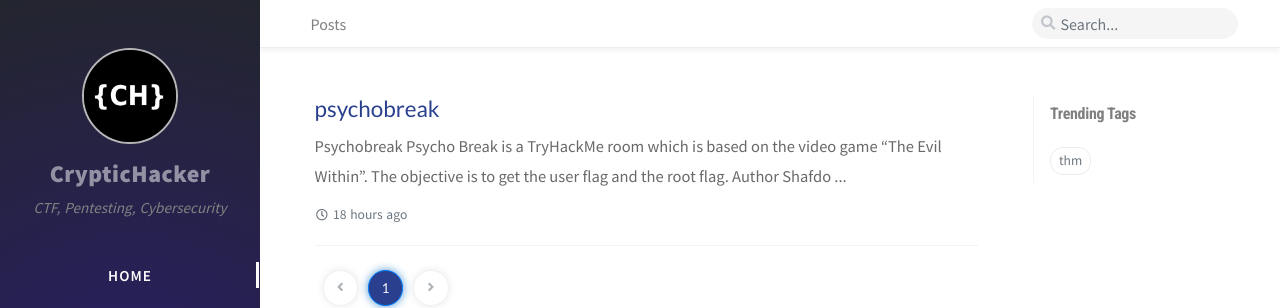
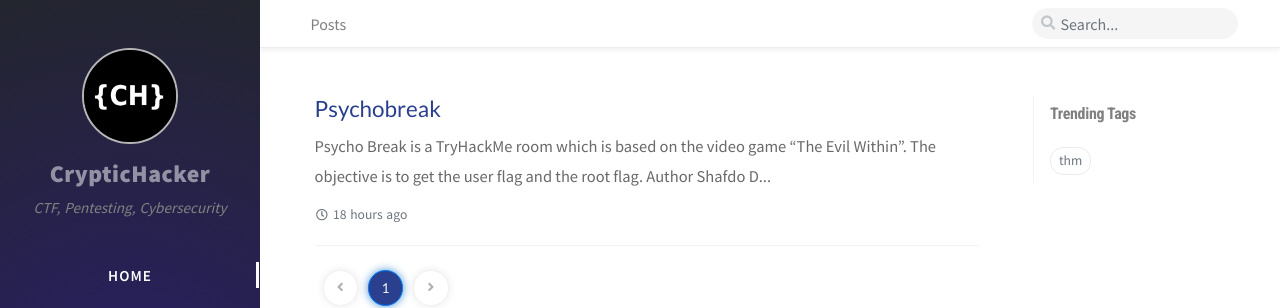
Before and after one commit to cryptichacker/cryptichacker.github.io, a Jekyll site: the page built from index.html, in a window 1280 px wide. Shown: the top 308 px of the page. Built offline with Jekyll 4.4.1, drawn with Linux system fonts in a browser that asks for light colours; nearby versions of some CDN libraries; the list of posts is cut into pages by our own code; comment, search, counter and statistics services are not loaded.

Commit message:
Update 2020-11-14-psychobreak.md

```diff
--- a/_posts/2020-11-14-psychobreak.md
+++ b/_posts/2020-11-14-psychobreak.md
@@ -1,14 +1,12 @@
 ---
 layout: post
-title: psychobreak
+title: Psychobreak
 date: 2020-11-14 19:00:00 +0000
 categories: [Tryhackme, Easy]
 tags: [thm]
 image: /assets/img/tryhackme/psychobreak/room_icon.jpeg
 ---
 
-# **Psychobreak**
----
 
 Psycho Break is a TryHackMe room which is based on the video game “The Evil Within”. The objective is to get the user flag and the root flag.
 
@@ -21,7 +19,7 @@
 
 First up is enumeration
 
-## #Task #1
+## Task 1
 ---
 
 ![nmap](/assets/img/tryhackme/psychobreak/3.png)
@@ -29,7 +27,7 @@
 <p>A simple nmap scan would give the answers to the first task. So I tried to login to the ftp service. Anonymous login is not enabled in ftp service. So let’s move on to http.</p>
 
 
-## #Task #2
+## Task 2
 ---
 
 ![http_service](/assets/img/tryhackme/psychobreak/4.png)
@@ -45,7 +43,7 @@
 
 ![Locker_room](/assets/img/tryhackme/psychobreak/7.png)
 <br>
-<p>At first I thought it was rot13 encoded but I was wrong. Go the link *[vigenere-solver](https://www.guballa.de/vigenere-solver)* and choose the correct variant given in the image to decode the text</p>
+<p>At first I thought it was rot13 encoded but I was wrong. Go the link [**vigenere-solver**](https://www.guballa.de/vigenere-solver) and choose the correct variant given in the image to decode the text</p>
 
 ![decode](/assets/img/tryhackme/psychobreak/8.png)
 <br>
@@ -89,7 +87,7 @@
 <br>
 <p>I downloaded the two files after moving into the other directory that was returned in the response.</p>
 
-## #Task #3
+## Task 3
 ---
 <br>
 <p>The text file is just a message so I extracted the zip file. Extract the contents of the image file using binwalk since it was corrupted.</p>
@@ -98,7 +96,7 @@
 binwalk -e image.jpg
 </pre>
 <br>
-<p>After listening to the .wav file I found that it was morse code. So, I decrypted using *[Morse Decoders](https://morsecode.world/international/decoder/audio-decoder-expert.html)*.</p>
+<p>After listening to the .wav file I found that it was morse code. So, I decrypted using [**Morse Decoders**](https://morsecode.world/international/decoder/audio-decoder-expert.html).</p>
 
 ![sound_file_decryption](/assets/img/tryhackme/psychobreak/27.png)
 <br>
@@ -112,7 +110,7 @@
 
 ![FTP_creds](/assets/img/tryhackme/psychobreak/28.png)
 
-## #Task #4
+## Task 4
 ---
 <br>
 <p>I found two files in the ftp server and I downloaded using the get command.</p>
@@ -139,7 +137,7 @@
 <p>There is another bunch of numbers given to be decoded. This is multitap phone cipher. It can be cracked using [dcode]().</p>
 
 
-## #Task #5
+## Task 5
 ---
 <br>
 <p>The decoded text is the SSH password. Without further wait, let’s login to ssh.</p>
@@ -168,7 +166,7 @@
 <br>
 <p>We also got the root flag.</p>
 
-## #Bonus
+## Bonus
 ---
 <br>
 ![bonus_flag](/assets/img/tryhackme/psychobreak/40.png)
```
